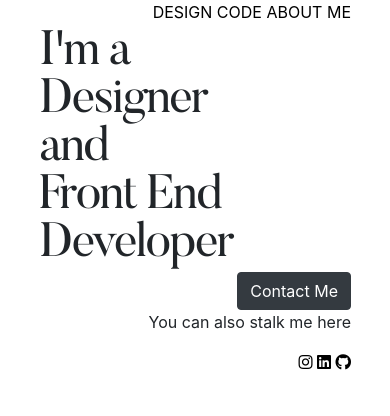
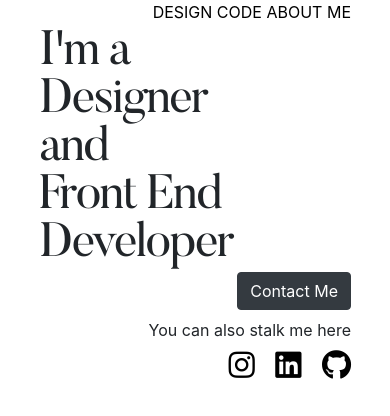
Before and after one commit to anonymooose/anonymooose.github.io, a plain HTML site: page index.html in a window 390 px wide. Drawn offline with nearby package versions, Linux system fonts and the light colour scheme.

Commit message:
add margin on contact me area

```diff
--- a/style.css
+++ b/style.css
@@ -19,6 +19,7 @@ body {
   max-width: 750px;
   margin: auto;
   padding: 0;
+
 }
 
 .header {
@@ -36,6 +37,10 @@ h1 {
   line-height: 72px;
 }
 
+p {
+  margin: 8px 0;
+}
+
 a {
   color: black;
 }
@@ -44,36 +49,37 @@ a:hover {
   text-decoration: none;
 }
 
+.fab {
+  font-size: 30px;
+  margin: 0 0 0 16px;
+}
 
 
 @media (max-width: 1024px) and (min-width: 768px) {
   .container {
     max-width: 650px
   }
-
   h1{
-    max-width: 650px;
     font-size: 72px;
   }
 }
 
 @media (max-width: 767px) and (min-width: 426px){
+  .container {
+    padding: 0 16% !important;
+  }
   h1 {
      font-size: 64px;
      line-height: 64px;
   }
-  .container {
-    padding: 0 16% !important;
-  }
 }
 
 @media (max-width: 426px) {
+  .container {
+    padding: 0 10%;
+  }
   h1 {
     font-size: 48px;
     line-height: 48px;
   }
-  .container {
-    padding: 0 10% !important;
-  }
-
 }
```
